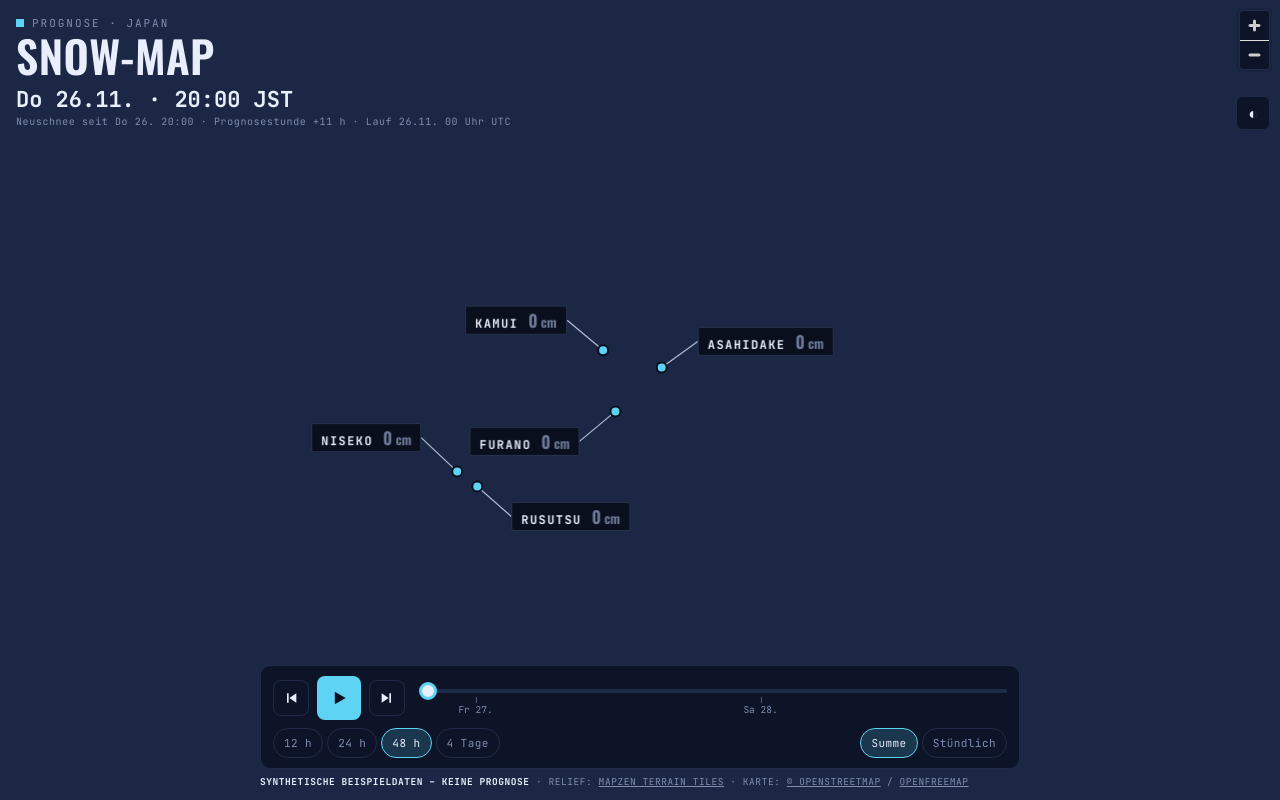
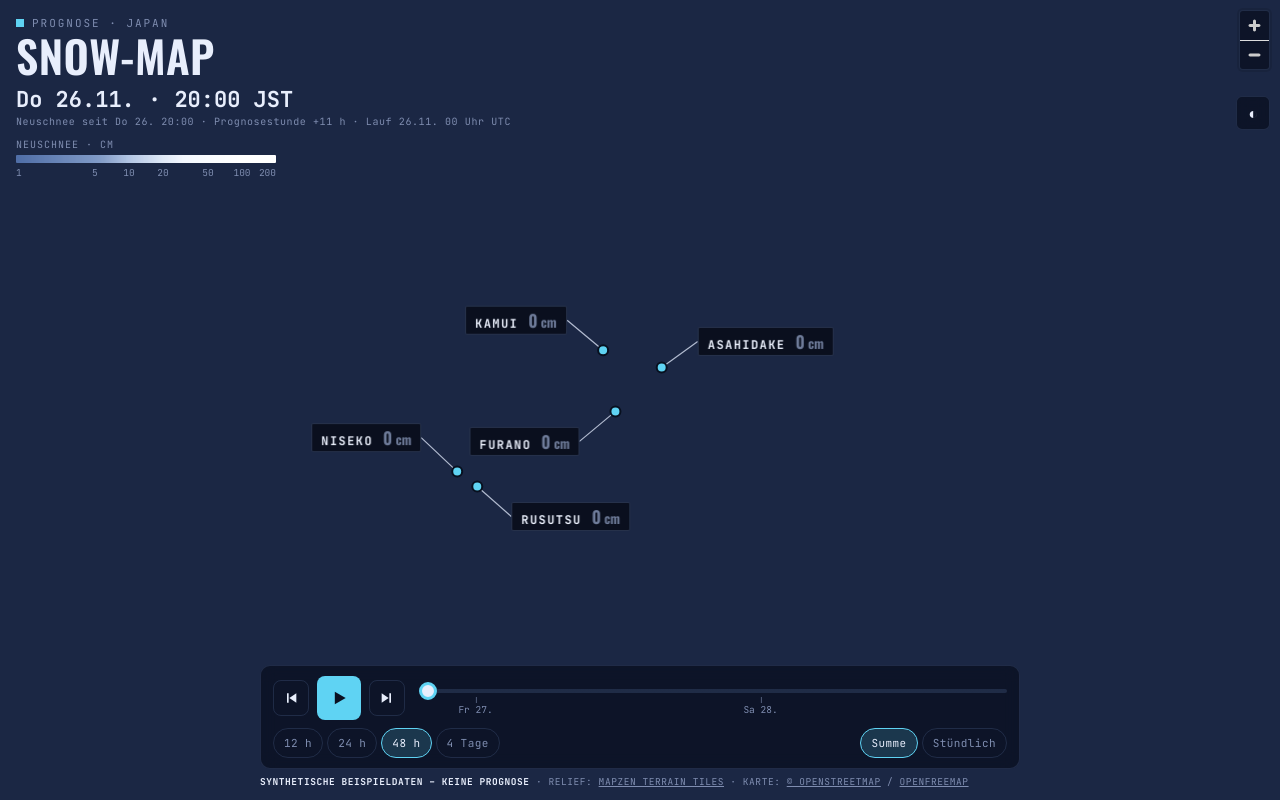
Before and after one commit to Koya-Stueve/snow-map, a website built with Vite: page index.html in a window 1280 px wide. Built offline with nearby package versions, Linux system fonts and the light colour scheme; no server answers; animation ran at ten frames a second.

Commit message:
Add snow raster layer, palettes and legend (step 4)
- ScalarCanvas: renders the grid field into a Web-Mercator-aligned canvas
  (correct latitude placement), bilinear in log space, 32-bit LUT writes (~7 ms/frame)
- RasterOverlay: canvas source + raster layer below the hillshade, so relief
  shades the snow and water masks the sea; re-added on theme/style change;
  explicit one-shot texture upload instead of continuous animation
- Palettes: ice-to-white on the dark theme (Inspo videos), vivid scale on light
- Legend drawn from the same LUT as the map, ticks thinned when crowded
- Verified: same time state -> identical canvas pixels

Co-Authored-By: Claude Opus 5.5 <noreply@anthropic.com>

```diff
--- a/index.html
+++ b/index.html
@@ -15,6 +15,7 @@
         <div class="readout-time" id="readout-time"></div>
         <div class="readout-sub" id="readout-sub"></div>
       </div>
+      <div id="legend-slot"></div>
     </header>
     <div class="hud hud-controls">
       <button id="theme-toggle" class="btn" type="button" aria-label="Theme wechseln">◐</button>
--- a/src/main.ts
+++ b/src/main.ts
@@ -8,7 +8,11 @@ import '@fontsource/jetbrains-mono/700.css';
 import '@fontsource/oswald/600.css';
 import './styles.css';
 
-import { buildStyle } from './map/style';
+import { buildStyle, WEATHER_INSERT_BEFORE } from './map/style';
+import { RasterOverlay } from './map/rasterOverlay';
+import { ScalarCanvas } from './render/scalarCanvas';
+import { buildLut, PALETTES, type ColorLut } from './render/palette';
+import { Legend } from './ui/legend';
 import { loadTheme, saveTheme, type ThemeName } from './theme';
 import { RESORTS } from './data/resorts';
 import { createSyntheticDataset } from './data/synthetic';
@@ -53,17 +57,31 @@ map.addControl(new maplibregl.NavigationControl({ showCompass: false }), 'top-ri
 // No MapLibre attribution control: all required credits (with links) are in our
 // own always-visible source line, which also ends up in exported videos.
 
+// --- Data + layer (synthetic until step 5) ---
+const dataset = createSyntheticDataset();
+const layer = new SnowfallLayer();
+layer.prepare(dataset);
+
+// --- Map raster for the active layer ---
+const scalar = new ScalarCanvas(dataset.grid, 3);
+const overlay = new RasterOverlay(map, scalar, 'weather', WEATHER_INSERT_BEFORE);
+const fieldBuf = new Float32Array(dataset.grid.nx * dataset.grid.ny);
+const legend = new Legend(document.getElementById('legend-slot')!);
+const lutCache = new Map<string, ColorLut>();
+function lutFor(mode: ViewTime['mode']): ColorLut {
+  const key = `${layer.id}|${mode}|${theme}`;
+  let lut = lutCache.get(key);
+  if (!lut) lutCache.set(key, (lut = buildLut(layer.colorStops(mode), PALETTES[theme])));
+  return lut;
+}
+
 document.getElementById('theme-toggle')!.addEventListener('click', () => {
   theme = theme === 'dark' ? 'light' : 'dark';
   saveTheme(theme);
   document.documentElement.dataset.theme = theme;
   map.setStyle(buildStyle(theme));
+  renderAt(time.state); // new palette; overlay re-adds itself on style.load
 });
-
-// --- Data + layer (synthetic until step 5) ---
-const dataset = createSyntheticDataset();
-const layer = new SnowfallLayer();
-layer.prepare(dataset);
 
 const labels = new ResortLabels(map, RESORTS);
 const time = new TimeController(dataset.times);
@@ -92,6 +110,11 @@ function renderAt(vt: ViewTime) {
     `${vt.mode === 'accumulated' ? `${layer.label} seit ${formatDay(dataset.times[vt.startIndex])} ${formatTime(dataset.times[vt.startIndex])}` : `${layer.label} pro Stunde`}` +
     ` · Prognosestunde +${leadH} h · Lauf ${formatRun(dataset.meta.runTime)}`;
 
+  const lut = lutFor(vt.mode);
+  scalar.draw(layer.fieldAt(vt, fieldBuf), lut);
+  overlay.refresh();
+  legend.update(`${layer.label} · ${layer.unit(vt.mode)}`, layer.colorStops(vt.mode), lut);
+
   const values: Record<string, number> = {};
   for (const r of RESORTS) values[r.id] = layer.valueAt(vt, r.lon, r.lat);
   labels.setValues(values, {
@@ -104,4 +127,4 @@ function renderAt(vt: ViewTime) {
 time.subscribe(renderAt);
 
 // Expose for debugging and later export tooling
-Object.assign(window, { snowMap: map, snowApp: { time, renderAt, dataset, layer } });
+Object.assign(window, { snowMap: map, snowApp: { time, renderAt, dataset, layer, scalar, lutFor } });
--- /dev/null
+++ b/src/map/rasterOverlay.ts
@@ -0,0 +1,58 @@
+import type { CanvasSource, Map as MapLibreMap } from 'maplibre-gl';
+import type { ScalarCanvas } from '../render/scalarCanvas';
+
+/**
+ * Puts a ScalarCanvas on the map as a canvas source + raster layer, below the
+ * hillshade so the relief shades the snow (the look from the Inspo videos).
+ * Survives style changes (theme switch) by re-adding itself on style load.
+ * Because it's a normal raster layer, it will drape over 3D terrain later.
+ */
+export class RasterOverlay {
+  private sourceId: string;
+  private layerId: string;
+
+  constructor(
+    private map: MapLibreMap,
+    private sc: ScalarCanvas,
+    id: string,
+    private beforeId: string,
+    private opacity = 1,
+  ) {
+    this.sourceId = `${id}-src`;
+    this.layerId = id;
+    map.on('style.load', () => this.add());
+    if (map.isStyleLoaded()) this.add();
+  }
+
+  private add() {
+    if (this.map.getSource(this.sourceId)) return;
+    this.map.addSource(this.sourceId, {
+      type: 'canvas',
+      canvas: this.sc.canvas,
+      coordinates: this.sc.coordinates,
+      animate: false, // we push updates explicitly in refresh()
+    });
+    this.map.addLayer(
+      {
+        id: this.layerId,
+        type: 'raster',
+        source: this.sourceId,
+        paint: {
+          'raster-opacity': this.opacity,
+          'raster-resampling': 'linear',
+          'raster-fade-duration': 0,
+        },
+      },
+      this.map.getLayer(this.beforeId) ? this.beforeId : undefined,
+    );
+  }
+
+  /** Call after drawing into the canvas: uploads the texture once and repaints. */
+  refresh() {
+    const src = this.map.getSource<CanvasSource>(this.sourceId);
+    if (!src) return;
+    // play() marks the texture dirty + triggers a repaint; pause() uploads it once and stops
+    src.play();
+    src.pause();
+  }
+}
--- a/src/map/style.ts
+++ b/src/map/style.ts
@@ -52,7 +52,6 @@ export function buildStyle(theme: ThemeName): StyleSpecification {
         'source-layer': 'water',
         paint: { 'fill-color': p.water },
       },
-      // Snow / weather layers get inserted before this id
       {
         id: 'boundary',
         type: 'line',
@@ -94,5 +93,8 @@ export function buildStyle(theme: ThemeName): StyleSpecification {
   };
 }
 
-/** Layer id that weather layers are inserted below (keeps borders/labels on top). */
-export const WEATHER_INSERT_BEFORE = 'boundary';
+/**
+ * Weather rasters go below the hillshade: the relief then shades the snow,
+ * and the opaque water layer masks values over the sea.
+ */
+export const WEATHER_INSERT_BEFORE = 'hillshade';
--- /dev/null
+++ b/src/render/palette.ts
@@ -0,0 +1,78 @@
+// Map palettes: colour + alpha per stop. A palette is positioned on the value
+// stops of the active layer/mode (e.g. 1…200 cm or 0.1…10 cm/h), so the same
+// palette works for accumulated and hourly values.
+
+import type { ColorStop } from './colorScale';
+import type { ThemeName } from '../theme';
+
+export interface PaletteStop {
+  color: [number, number, number];
+  alpha: number;
+}
+
+/** Colourful scale (Powderguide / snow_sure look) – light theme */
+const VIVID: PaletteStop[] = [
+  { color: [64, 224, 255], alpha: 0.75 },
+  { color: [46, 150, 255], alpha: 0.85 },
+  { color: [104, 96, 255], alpha: 0.88 },
+  { color: [170, 80, 255], alpha: 0.9 },
+  { color: [226, 80, 220], alpha: 0.9 },
+  { color: [255, 92, 150], alpha: 0.92 },
+  { color: [255, 170, 40], alpha: 0.95 },
+  { color: [255, 60, 30], alpha: 0.95 },
+];
+
+/** Ice → white (dark Inspo videos: "white where snow is, brighter = more") – dark theme */
+// Reaches near-white by ~20 cm (or the equivalent hourly stop) so fresh snow reads as snow
+const ICE: PaletteStop[] = [
+  { color: [95, 130, 195], alpha: 0.5 },
+  { color: [155, 185, 235], alpha: 0.75 },
+  { color: [200, 220, 250], alpha: 0.88 },
+  { color: [232, 241, 255], alpha: 0.96 },
+  { color: [244, 248, 255], alpha: 1 },
+  { color: [250, 252, 255], alpha: 1 },
+  { color: [255, 255, 255], alpha: 1 },
+  { color: [255, 255, 255], alpha: 1 },
+];
+
+export const PALETTES: Record<ThemeName, PaletteStop[]> = { dark: ICE, light: VIVID };
+
+export const LUT_SIZE = 1024;
+
+/**
+ * Colour lookup table over log(value). Below the first stop the colour fades out
+ * (transparent at first/4) so thin amounts don't show hard edges.
+ */
+export interface ColorLut {
+  rgba: Uint8ClampedArray; // LUT_SIZE * 4, non-premultiplied
+  lnLo: number; // ln(value) of entry 0 (fully transparent)
+  lnHi: number; // ln(value) of the last entry
+}
+
+export function buildLut(stops: ColorStop[], palette: PaletteStop[]): ColorLut {
+  if (stops.length !== palette.length) throw new Error('palette/stop count mismatch');
+  const lnStops = stops.map((s) => Math.log(s.value));
+  const lnLo = lnStops[0] - Math.log(4);
+  const lnHi = lnStops[lnStops.length - 1];
+  const rgba = new Uint8ClampedArray(LUT_SIZE * 4);
+  for (let k = 0; k < LUT_SIZE; k++) {
+    const lv = lnLo + ((lnHi - lnLo) * k) / (LUT_SIZE - 1);
+    let c: [number, number, number];
+    let a: number;
+    if (lv <= lnStops[0]) {
+      const t = (lv - lnLo) / (lnStops[0] - lnLo);
+      c = palette[0].color;
+      a = palette[0].alpha * t * t * (3 - 2 * t); // smoothstep fade-in
+    } else {
+      let i = 1;
+      while (i < lnStops.length - 1 && lv > lnStops[i]) i++;
+      const t = Math.min(1, (lv - lnStops[i - 1]) / (lnStops[i] - lnStops[i - 1]));
+      const p = palette[i - 1];
+      const q = palette[i];
+      c = [0, 1, 2].map((j) => p.color[j] + (q.color[j] - p.color[j]) * t) as [number, number, number];
+      a = p.alpha + (q.alpha - p.alpha) * t;
+    }
+    rgba.set([c[0], c[1], c[2], Math.round(a * 255)], k * 4);
+  }
+  return { rgba, lnLo, lnHi };
+}
--- /dev/null
+++ b/src/render/scalarCanvas.ts
@@ -0,0 +1,116 @@
+// Renders a lon/lat grid field into a canvas laid out in Web Mercator, so it can
+// be placed on the map as a canvas source with 4 corner coordinates (a plain
+// lon/lat image would be misplaced by up to ~0.5° in latitude over Japan).
+// Sampling weights are precomputed once; per frame it's 4 taps + a LUT lookup per pixel.
+
+import { gridBounds } from '../data/grid';
+import type { GridSpec } from '../data/types';
+import { LUT_SIZE, type ColorLut } from './palette';
+
+const mercY = (latDeg: number) => Math.log(Math.tan(Math.PI / 4 + (latDeg * Math.PI) / 360));
+const invMercY = (y: number) => (360 / Math.PI) * Math.atan(Math.exp(y)) - 90;
+/** LUT index used for empty cells: one fade-width below the transparent end */
+const BELOW = -LUT_SIZE * 0.2;
+
+export class ScalarCanvas {
+  readonly canvas: HTMLCanvasElement;
+  /** Corners for a MapLibre canvas source: TL, TR, BR, BL */
+  readonly coordinates: [[number, number], [number, number], [number, number], [number, number]];
+  private ctx: CanvasRenderingContext2D;
+  private image: ImageData;
+  private out32: Int32Array; // 32-bit view on image pixels (one write per pixel)
+  private idx: Int32Array; // grid index of the SW neighbour, per pixel
+  private w: Float32Array; // 4 bilinear weights per pixel
+  private nx: number;
+
+  constructor(grid: GridSpec, upscale = 3) {
+    const [west, south, east, north] = gridBounds(grid);
+    this.coordinates = [
+      [west, north],
+      [east, north],
+      [east, south],
+      [west, south],
+    ];
+    this.nx = grid.nx;
+
+    const width = grid.nx * upscale;
+    const yN = mercY(north);
+    const yS = mercY(south);
+    const lonSpanRad = ((east - west) * Math.PI) / 180;
+    const height = Math.round((width * (yN - yS)) / lonSpanRad);
+
+    this.canvas = document.createElement('canvas');
+    this.canvas.width = width;
+    this.canvas.height = height;
+    this.ctx = this.canvas.getContext('2d', { willReadFrequently: false })!;
+    this.image = this.ctx.createImageData(width, height);
+    this.out32 = new Int32Array(this.image.data.buffer);
+
+    const n = width * height;
+    this.idx = new Int32Array(n);
+    this.w = new Float32Array(n * 4);
+    for (let py = 0; py < height; py++) {
+      // pixel centre → latitude (rows evenly spaced in mercator, top = north)
+      const lat = invMercY(yN - ((py + 0.5) / height) * (yN - yS));
+      const fy = Math.min(Math.max((lat - grid.lat0) / grid.dLat, 0), grid.ny - 1.0001);
+      const y0 = Math.floor(fy);
+      const ty = fy - y0;
+      for (let px = 0; px < width; px++) {
+        const lon = west + ((px + 0.5) / width) * (east - west);
+        const fx = Math.min(Math.max((lon - grid.lon0) / grid.dLon, 0), grid.nx - 1.0001);
+        const x0 = Math.floor(fx);
+        const tx = fx - x0;
+        const p = py * width + px;
+        this.idx[p] = y0 * grid.nx + x0;
+        this.w[p * 4] = (1 - tx) * (1 - ty);
+        this.w[p * 4 + 1] = tx * (1 - ty);
+        this.w[p * 4 + 2] = (1 - tx) * ty;
+        this.w[p * 4 + 3] = tx * ty;
+      }
+    }
+  }
+
+  /**
+   * Colour indices are computed per grid cell in log space and then bilinearly
+   * interpolated per pixel (≈10× fewer logs, smooth log-space gradients).
+   * Cells at/near zero get a negative index so edges fade out instead of stepping.
+   */
+  draw(field: Float32Array, lut: ColorLut): void {
+    const { idx, w, nx } = this;
+    const k = (LUT_SIZE - 1) / (lut.lnHi - lut.lnLo);
+    const cellIdx = this.cellIndex(field.length);
+    for (let i = 0; i < field.length; i++) {
+      const v = field[i];
+      cellIdx[i] = v > 0 ? Math.max((Math.log(v) - lut.lnLo) * k, BELOW) : BELOW;
+    }
+
+    const lut32 = this.lut32(lut);
+    const out = this.out32;
+    const n = idx.length;
+    const top = LUT_SIZE - 1;
+    for (let p = 0; p < n; p++) {
+      const i = idx[p];
+      const q = p * 4;
+      const e = w[q] * cellIdx[i] + w[q + 1] * cellIdx[i + 1] + w[q + 2] * cellIdx[i + nx] + w[q + 3] * cellIdx[i + nx + 1];
+      out[p] = e <= 0 ? 0 : lut32[e >= top ? top : e | 0];
+    }
+    this.ctx.putImageData(this.image, 0, 0);
+  }
+
+  private _cellIdx?: Float32Array;
+  private cellIndex(n: number): Float32Array {
+    if (!this._cellIdx || this._cellIdx.length !== n) this._cellIdx = new Float32Array(n);
+    return this._cellIdx;
+  }
+
+  private lutCache = new WeakMap<ColorLut, Int32Array>();
+  private lut32(lut: ColorLut): Int32Array {
+    let u = this.lutCache.get(lut);
+    if (!u) {
+      // Copy so the view is aligned; platform byte order matches ImageData's
+      u = new Int32Array(new Uint8ClampedArray(lut.rgba).buffer);
+      this.lutCache.set(lut, u);
+    }
+    return u;
+  }
+}
--- a/src/styles.css
+++ b/src/styles.css
@@ -106,6 +106,42 @@ body {
   font-size: 10px;
   letter-spacing: 0.06em;
   color: var(--fg-muted);
+}
+
+.legend {
+  width: min(260px, 70vw);
+  margin-top: 10px;
+}
+.legend-title {
+  font-size: 10px;
+  letter-spacing: 0.1em;
+  text-transform: uppercase;
+  color: var(--fg-muted);
+  margin-bottom: 4px;
+}
+.legend-bar {
+  display: block;
+  width: 100%;
+  height: 8px;
+  border-radius: 1px;
+  image-rendering: auto;
+}
+.legend-ticks {
+  position: relative;
+  height: 14px;
+  font-size: 9.5px;
+  color: var(--fg-muted);
+}
+.legend-ticks span {
+  position: absolute;
+  top: 3px;
+  transform: translateX(-50%);
+}
+.legend-ticks span:first-child {
+  transform: none;
+}
+.legend-ticks span:last-child {
+  transform: translateX(-100%);
 }
 
 /* Bottom panel: timeline + source line */
--- /dev/null
+++ b/src/ui/legend.ts
@@ -0,0 +1,56 @@
+import type { ColorStop } from '../render/colorScale';
+import { LUT_SIZE, type ColorLut } from '../render/palette';
+
+/** Horizontal log-scale colour bar with tick labels, drawn from the same LUT as the map. */
+export class Legend {
+  private el: HTMLDivElement;
+  private title: HTMLDivElement;
+  private bar: HTMLCanvasElement;
+  private ticks: HTMLDivElement;
+  private key = '';
+
+  constructor(container: HTMLElement) {
+    this.el = document.createElement('div');
+    this.el.className = 'legend';
+    this.el.innerHTML = '<div class="legend-title"></div><canvas class="legend-bar" width="256" height="1"></canvas><div class="legend-ticks"></div>';
+    this.title = this.el.querySelector('.legend-title')!;
+    this.bar = this.el.querySelector('.legend-bar')!;
+    this.ticks = this.el.querySelector('.legend-ticks')!;
+    container.appendChild(this.el);
+  }
+
+  update(title: string, stops: ColorStop[], lut: ColorLut) {
+    // Cheap change detection: title, stop values and a few LUT samples
+    const key = `${title}|${stops.map((s) => s.value).join(',')}|${lut.rgba[LUT_SIZE]},${lut.rgba[LUT_SIZE * 2]},${lut.rgba[LUT_SIZE * 3]}`;
+    if (key === this.key) return;
+    this.key = key;
+    this.title.textContent = title;
+
+    // Bar covers [first stop … last stop] in log space
+    const ctx = this.bar.getContext('2d')!;
+    const img = ctx.createImageData(this.bar.width, 1);
+    const lnA = Math.log(stops[0].value);
+    const lnB = Math.log(stops[stops.length - 1].value);
+    for (let x = 0; x < this.bar.width; x++) {
+      const lv = lnA + ((lnB - lnA) * x) / (this.bar.width - 1);
+      const e = Math.min(LUT_SIZE - 1, Math.round(((lv - lut.lnLo) / (lut.lnHi - lut.lnLo)) * (LUT_SIZE - 1))) * 4;
+      img.data.set([lut.rgba[e], lut.rgba[e + 1], lut.rgba[e + 2], Math.max(lut.rgba[e + 3], 200)], x * 4);
+    }
+    ctx.putImageData(img, 0, 0);
+
+    // Skip ticks that would crowd their neighbour (always keep first + last)
+    this.ticks.innerHTML = '';
+    const MIN_GAP = 0.1;
+    const pos = stops.map((s) => (Math.log(s.value) - lnA) / (lnB - lnA));
+    let last = -1;
+    stops.forEach((s, i) => {
+      const isLast = i === stops.length - 1;
+      if (i > 0 && !isLast && (pos[i] - last < MIN_GAP || 1 - pos[i] < MIN_GAP)) return;
+      const t = document.createElement('span');
+      t.style.left = `${pos[i] * 100}%`;
+      t.textContent = String(s.value).replace('.', ',');
+      this.ticks.appendChild(t);
+      last = pos[i];
+    });
+  }
+}
```
